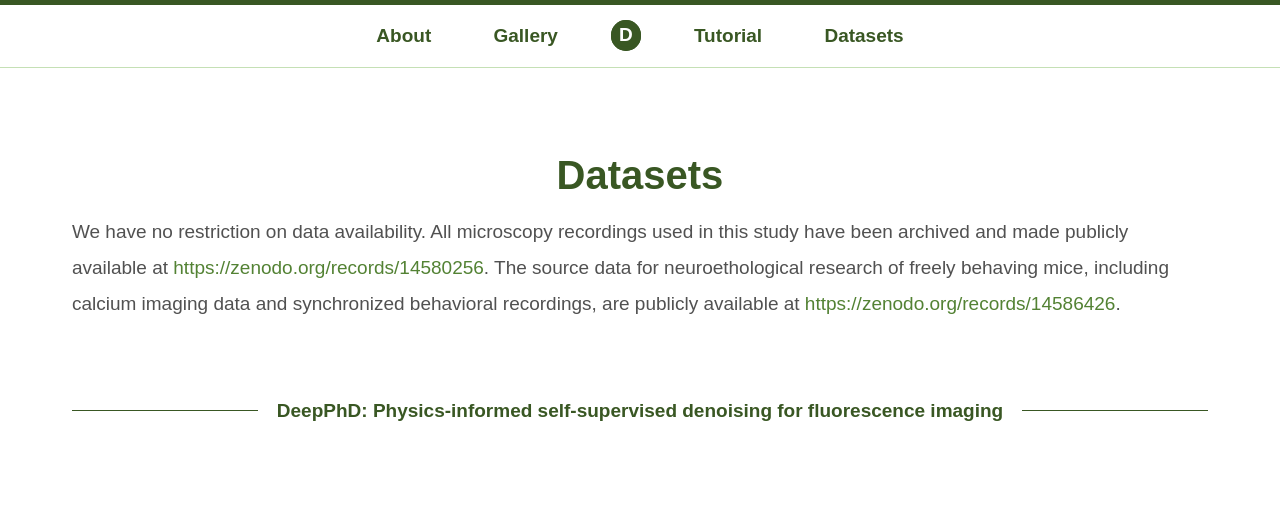
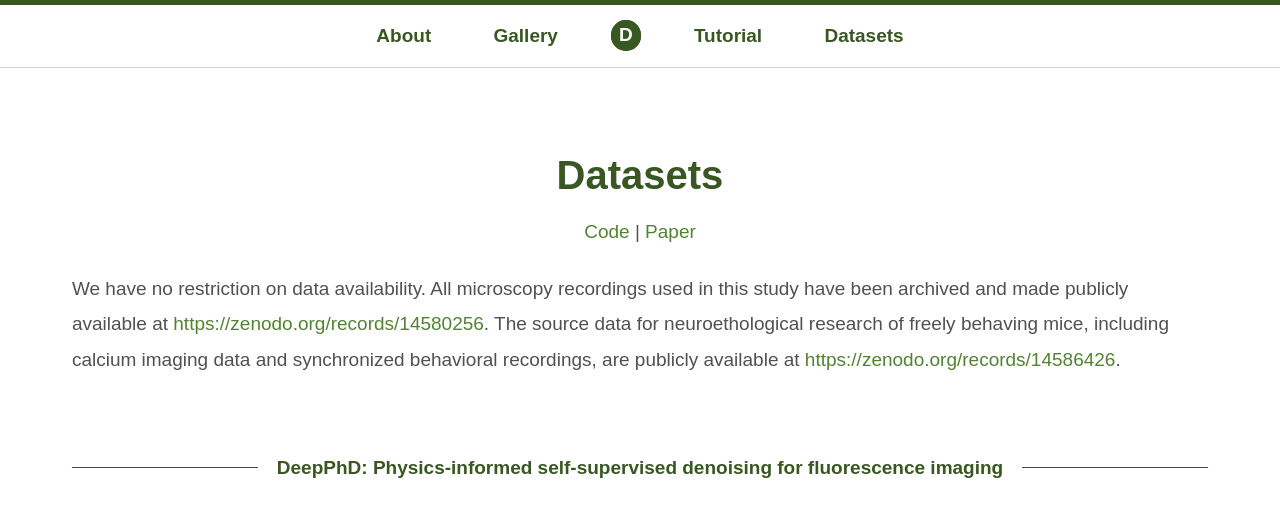
Before and after one commit to zzzzzxr-png/DeepPhD-page, a Jekyll site: the page built from Datasets.md, in a window 1280 px wide. Shown: the top 517 px of the page. Built offline with Jekyll 4.4.1, drawn with Linux system fonts in a browser that asks for light colours.

Commit message:
Add Code | Paper toplinks under the Datasets page title.
Match the About page header links for consistent navigation.

```diff
--- a/Datasets.md
+++ b/Datasets.md
@@ -3,4 +3,7 @@ layout: page
 title: Datasets
 ---
 
+<p class="page-toplinks"><a href="https://github.com/cabooster/DeepPhD">Code</a> | <a href="PAPER_URL_PLACEHOLDER">Paper</a></p>
+<!-- PAPER_URL_PLACEHOLDER: replace with the final paper URL after publication. -->
+
 We have no restriction on data availability. All microscopy recordings used in this study have been archived and made publicly available at [https://zenodo.org/records/14580256](https://zenodo.org/records/14580256). The source data for neuroethological research of freely behaving mice, including calcium imaging data and synchronized behavioral recordings, are publicly available at [https://zenodo.org/records/14586426](https://zenodo.org/records/14586426).
```
